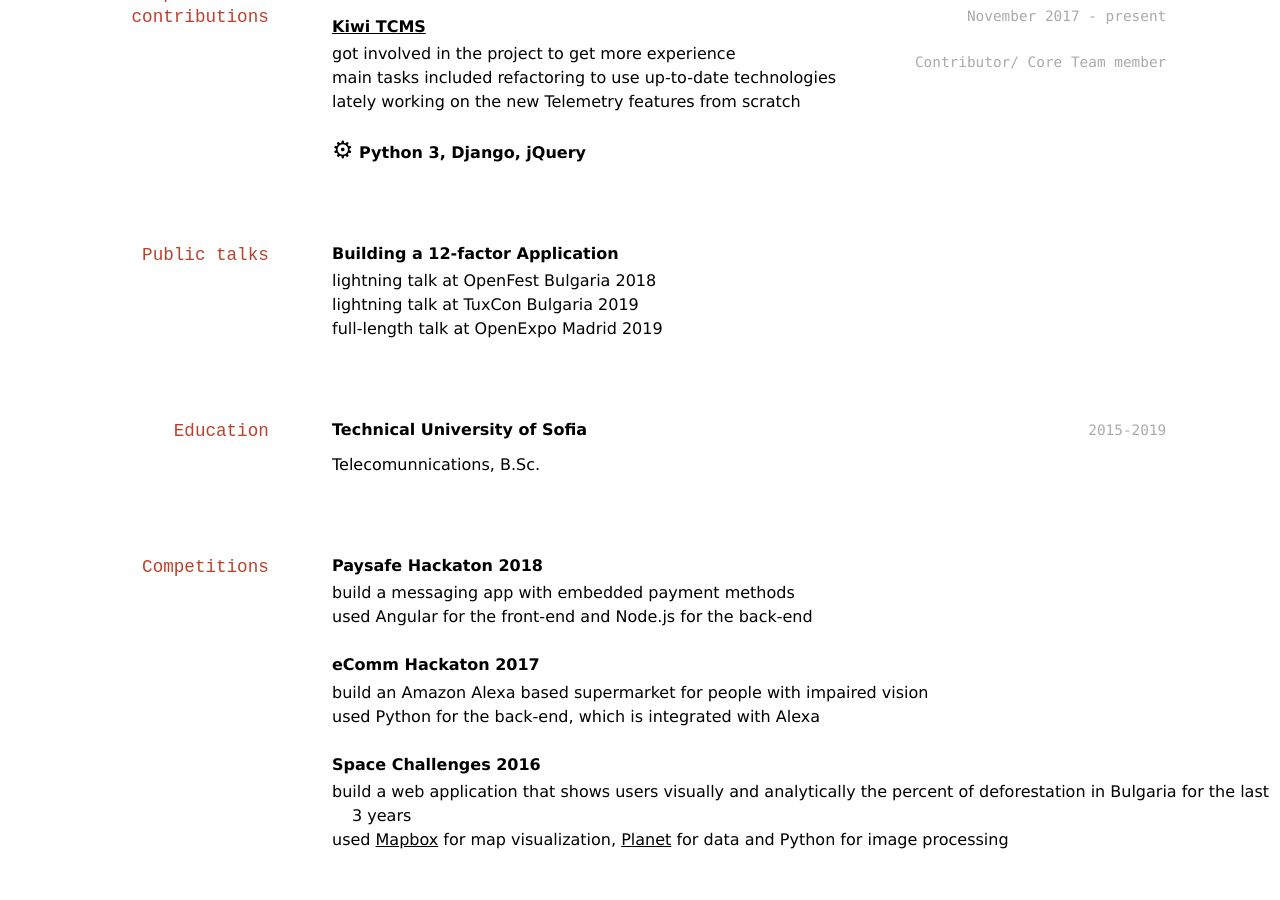
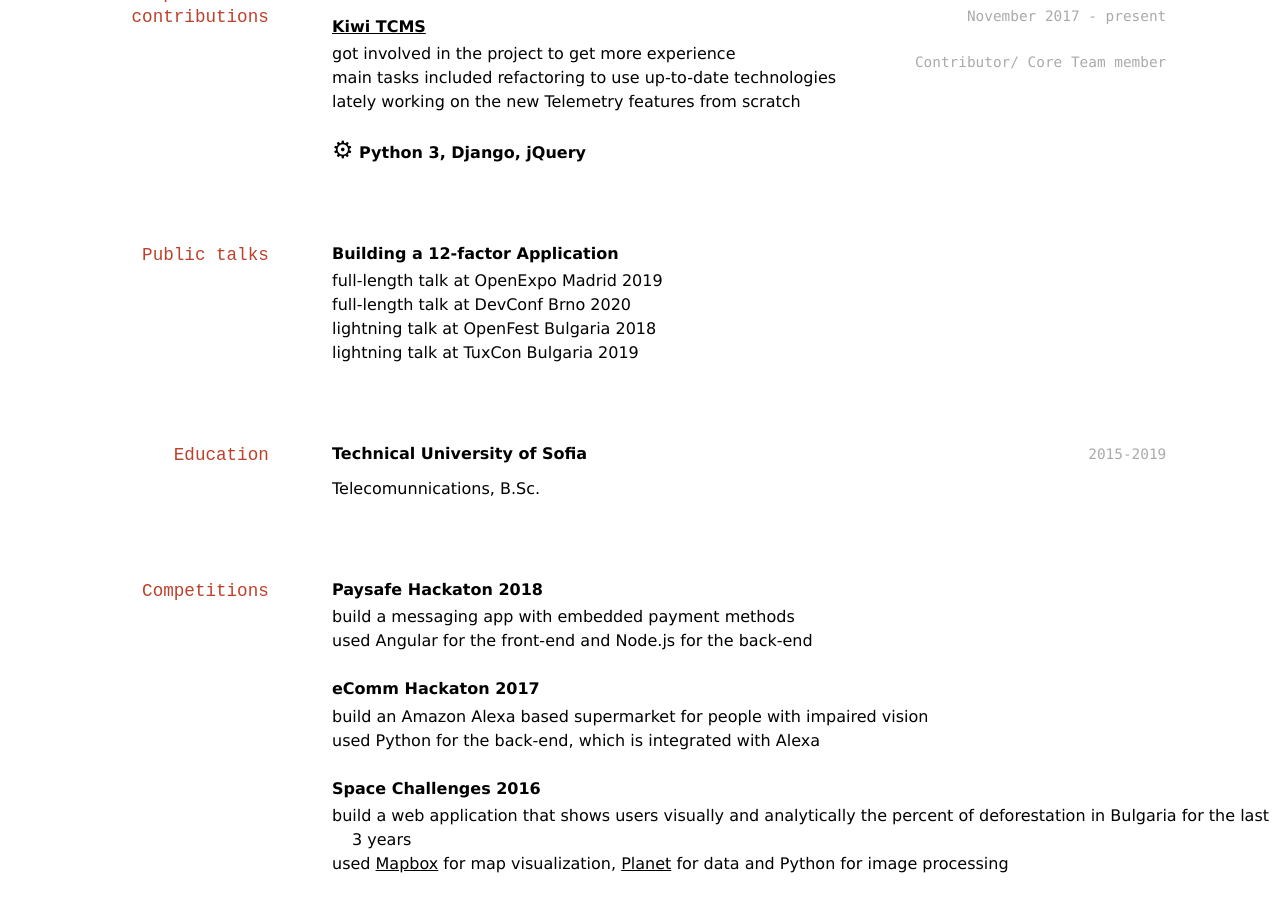
Before and after one commit to asankov/cv, a Jekyll site: the page built from index.md, in a window 1280 px wide and 900 px high, scrolled down 848 px. Built offline with Jekyll 4.4.1, drawn with Linux system fonts in a browser that asks for light colours; before the commit the page ends 1724 px from its top, so only the background shows below that.

Commit message:
Add DevConf conference talk

```diff
--- a/index.md
+++ b/index.md
@@ -66,9 +66,10 @@ __<span style="font-size: 24px">⚙</span> Python 3, Django, jQuery__
 
 __Building a 12-factor Application__
 
+* full-length talk at OpenExpo Madrid 2019
+* full-length talk at DevConf Brno 2020
 * lightning talk at OpenFest Bulgaria 2018
 * lightning talk at TuxCon Bulgaria 2019
-* full-length talk at OpenExpo Madrid 2019
 
 ## Education
 
```
